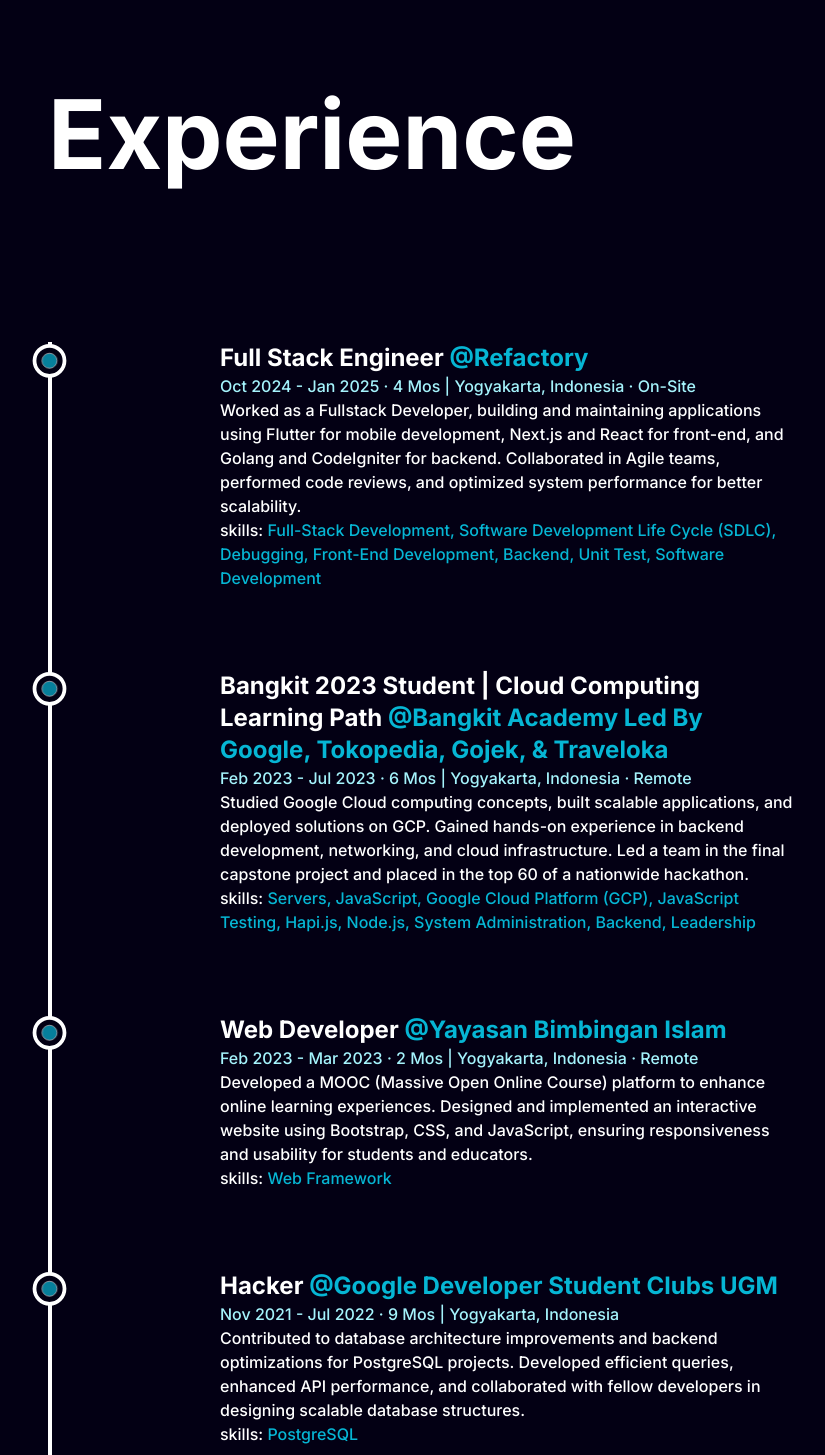
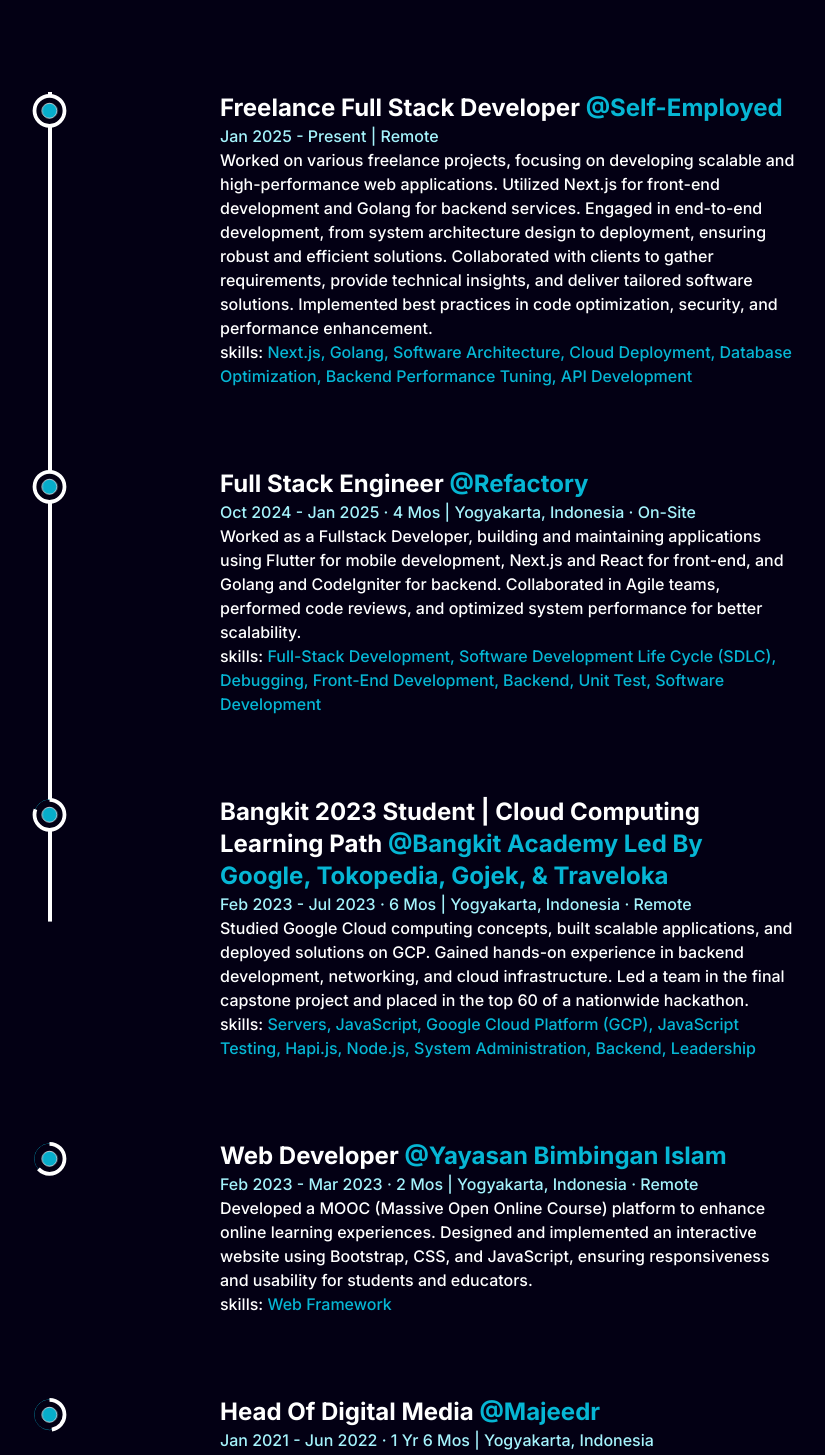
Before and after one commit to Ilham-Faizal-Hamka/portfolio-web, a Next.js app: page / in a window 1280 px wide. Shown: the part 1100-2555 px from the top of the page, without its empty margins (328-1153 px from the left). Built offline with nearby package versions, Linux system fonts and the light colour scheme; a web font is replaced by a local one.

Commit message:
fix: fixing experience component

```diff
--- a/package.json
+++ b/package.json
@@ -13,6 +13,7 @@
     "next": "13.5.8",
     "react": "^18",
     "react-dom": "^18",
+    "react-icons": "^5.4.0",
     "react-type-animation": "^3.2.0"
   },
   "devDependencies": {
--- a/src/app/components/main/Experience.tsx
+++ b/src/app/components/main/Experience.tsx
@@ -44,7 +44,7 @@ const Experience = () => {
   })
 
   return (
-    <div className='my-64'>
+    <div className='mt-14'>
       <h2 className='text-8xl font-bold text-center mb-40 w-full text-white'>
         Experience
       </h2>
@@ -53,7 +53,7 @@ const Experience = () => {
           <motion.div
           style={{scaleY: scrollYProgress}}
           transition={{duration:0.5, type:'spring'}}
-          className='absolute left-9 top-0 w-[4px] h-[93%] bg-white origin-top'/>
+          className='absolute left-9 top-0 w-[4px] h-[90%] bg-white origin-top'/>
         {Experiences.map((experience) => (<>
           <ul className='w-full flex flex-col items-start justify-between ml-4 mb-20'>
           <Detail key={experience.id} detail={{
--- /dev/null
+++ b/src/app/components/main/Footer.tsx
@@ -0,0 +1,59 @@
+import React from "react";
+import {
+  RxDiscordLogo,
+  RxGithubLogo,
+  RxInstagramLogo,
+  RxTwitterLogo,
+  RxLinkedinLogo,
+} from "react-icons/rx";
+
+import { FaYoutube } from "react-icons/fa";
+
+const Footer = () => {
+  return (
+    <div className="w-full h-full bg-black text-gray-200 shadow-lg p-[15px] pt-20">
+        <div className="w-full flex flex-col items-center justify-center m-auto px-36">
+            <div className="w-full h-full flex flex-row items-center justify-between flex-wrap">
+
+
+                <div className="min-w-[200px] h-auto flex flex-col items-center justify-start">
+                    <div className="font-bold text-[16px]">Community</div>
+                    <p className="flex flex-row items-center my-[15px] cursor-pointer">
+                        <FaYoutube />
+                        <span className="text-[15px] ml-[6px]">Youtube</span>
+                    </p>
+                    <p className="flex flex-row items-center my-[15px] cursor-pointer">
+                        <RxGithubLogo />
+                        <span className="text-[15px] ml-[6px]">Github</span>
+                    </p>
+                    <p className="flex flex-row items-center my-[15px] cursor-pointer">
+                        <RxDiscordLogo />
+                        <span className="text-[15px] ml-[6px]">Discord</span>
+                    </p>
+                </div>
+                <div className="min-w-[200px] h-auto flex flex-col items-center justify-start">
+                    <div className="font-bold text-[16px]">About</div>
+                   <p className="flex flex-row items-center my-[15px] cursor-pointer">
+
+                        <span className="text-[15px] ml-[6px]">Become Sponsor</span>
+                    </p>
+                    <p className="flex flex-row items-center my-[15px] cursor-pointer">
+
+                        <span className="text-[15px] ml-[6px]">Learning about me</span>
+                    </p>
+                    <p className="flex flex-row items-center my-[15px] cursor-pointer">
+
+                        <span className="text-[15px] ml-[6px]">mifwebchain@gmail.com</span>
+                    </p>
+                </div>
+            </div>
+
+            <div className="my-[20px] text-[15px] text-center">
+                &copy; Faizal Hamka Dev 2025 Inc. All rights reserved
+            </div>
+        </div>
+    </div>
+  )
+}
+
+export default Footer
--- a/src/app/components/main/Hero.tsx
+++ b/src/app/components/main/Hero.tsx
@@ -4,11 +4,11 @@ import StarsCanvas from './StarBackground'
 
 const Hero = () => {
   return (
-    <div className='relative flex flex-col h-full w-full'>
-      <StarsCanvas/>
-      <video autoPlay muted loop className='h-screen absolute left-0 z-[1] w-full object-cover'>
+    <div className='relative flex flex-col h-screen w-full'>
+      <video autoPlay muted loop className='h-full absolute left-0 z-[1] w-full object-cover'>
         <source src='/linedot.webm' type='video/webm'/>
       </video>
+      <StarsCanvas/>
       <HeroContent/>
     </div>
   )
--- a/src/app/components/main/StarBackground.tsx
+++ b/src/app/components/main/StarBackground.tsx
@@ -40,7 +40,6 @@ const StarBackground = (props: any) => {
 };
 
 const StarsCanvas = () => (
-  <div className="static">
     <div className="w-full h-screen absolute z-[20] top-0">
         <Canvas camera={{position: [0, 0, 1]}}>
         <Suspense fallback={null}>
@@ -48,7 +47,6 @@ const StarsCanvas = () => (
         </Suspense>
         </Canvas>
     </div>
-  </div>
 )
 
 export default StarsCanvas;
--- a/src/app/components/sub/HeroContent.tsx
+++ b/src/app/components/sub/HeroContent.tsx
@@ -17,7 +17,7 @@ const HeroContent = () => {
     <motion.div
       initial="hidden"
       animate="visible"
-      className="flex flex-row items-center justify-center px-20 mt-40 w-full z-[20]"
+      className="relative flex flex-row items-center justify-center px-20 mt-40 w-full z-[20]"
     >
       <div className="h-full translate-y-[-150px] w-full flex flex-col gap-5 justify-center m-auto text-start">
         <motion.div
--- a/src/app/layout.tsx
+++ b/src/app/layout.tsx
@@ -2,6 +2,7 @@ import type { Metadata } from 'next'
 import { Inter } from 'next/font/google'
 import './globals.css'
 import Navbar from './components/main/NavBar'
+import Footer from './components/main/Footer'
 
 const inter = Inter({ subsets: ['latin'] })
 
@@ -17,11 +18,12 @@ export default function RootLayout({
 }) {
   return (
     <html lang="en">
-      <body className={`${inter.className} bg-[#030014] overflow-y-scrool overflow-x-hidden`}>
+      <body className={`${inter.className} flex flex-col bg-[#030014] overflow-y-scrool overflow-x-hidden`}>
         <Navbar />
-        <main>
+        <main className='flex-grow'>
         {children}
         </main>
+        <Footer />
         </body>
     </html>
   )
--- a/src/app/page.tsx
+++ b/src/app/page.tsx
@@ -4,16 +4,9 @@ import Experience from './components/main/Experience'
 
 export default function Home() {
   return (
-   <main className='h-full w-full'>
-    <div className='flex flex-col h-[850px] gap-20'>
+   <main className='h-full w-full gap-20 flex flex-col'>
       <Hero />
       <Experience />
-      <div className='mt-[1000px]'>
-        sdada
-      </div>
-    </div>
-
-
    </main>
   )
 }
--- a/src/constans/index.ts
+++ b/src/constans/index.ts
@@ -251,6 +251,23 @@ export const Other_skill = [
 
 export const Experiences = [
   {
+    id: 0,
+    position: "Freelance Full Stack Developer",
+    company: "Self-Employed",
+    time: "Jan 2025 - Present",
+    place: "Remote",
+    description: "Worked on various freelance projects, focusing on developing scalable and high-performance web applications. Utilized Next.js for front-end development and Golang for backend services. Engaged in end-to-end development, from system architecture design to deployment, ensuring robust and efficient solutions. Collaborated with clients to gather requirements, provide technical insights, and deliver tailored software solutions. Implemented best practices in code optimization, security, and performance enhancement.",
+    skills: [
+      "Next.js",
+      "Golang",
+      "Software Architecture",
+      "Cloud Deployment",
+      "Database Optimization",
+      "Backend Performance Tuning",
+      "API Development"
+    ]
+  },
+  {
     id: 1,
     position: "Full Stack Engineer",
     company: "Refactory",
@@ -296,15 +313,6 @@ export const Experiences = [
     skills: ["Web Framework"]
   },
   {
-    id: 4,
-    position: "Hacker",
-    company: "Google Developer Student Clubs UGM",
-    time: "Nov 2021 - Jul 2022 · 9 mos",
-    place: "Yogyakarta, Indonesia",
-    description: "Contributed to database architecture improvements and backend optimizations for PostgreSQL projects. Developed efficient queries, enhanced API performance, and collaborated with fellow developers in designing scalable database structures.",
-    skills: ["PostgreSQL"]
-  },
-  {
     id: 5,
     position: "Head of Digital Media",
     company: "Majeedr",
@@ -323,35 +331,11 @@ export const Experiences = [
   },
   {
     id: 6,
-    position: "Graphic Designer",
-    company: "KAMI SIAP",
-    time: "Dec 2019 - Jan 2022 · 2 yrs 2 mos",
-    place: "Yogyakarta, Indonesia",
-    description: "Created compelling visual content for social media and marketing campaigns, enhancing brand identity. Designed infographics, banners, and promotional materials, working closely with the content team to ensure consistency and engagement.",
-    skills: ["Social Media", "Teamwork", "Graphic Design"]
-  },
-  {
-    id: 7,
     position: "Tutor of Single Variable Calculus",
     company: "Universitas Gadjah Mada (UGM)",
     time: "Aug 2021 - Dec 2021 · 5 mos",
     place: "Yogyakarta, Indonesia",
     description: "Provided academic assistance to undergraduate students in calculus topics such as limits, continuity, differentiation, and integration. Designed problem sets, conducted interactive sessions, and helped students improve their understanding and problem-solving skills.",
     skills: ["Calculus", "Mathematics"]
-  },
-  {
-    id: 8,
-    position: "Student",
-    company: "YLabs Indonesia",
-    time: "Aug 2021 - Nov 2021 · 4 mos",
-    place: "Yogyakarta, Indonesia",
-    description: "Participated in an intensive startup bootcamp focused on business development and entrepreneurship. Collaborated with a team to pitch a business plan to the Ministry of Youth and Sports, gaining insights into market strategies, financial planning, and product innovation.",
-    skills: [
-      "Team Leadership",
-      "Business Strategy",
-      "Team Management",
-      "Teamwork",
-      "Business Planning"
-    ]
   }
-]
+];
```
Also changed, not shown: 1 other file (tests, documents, lock files or other folders).
